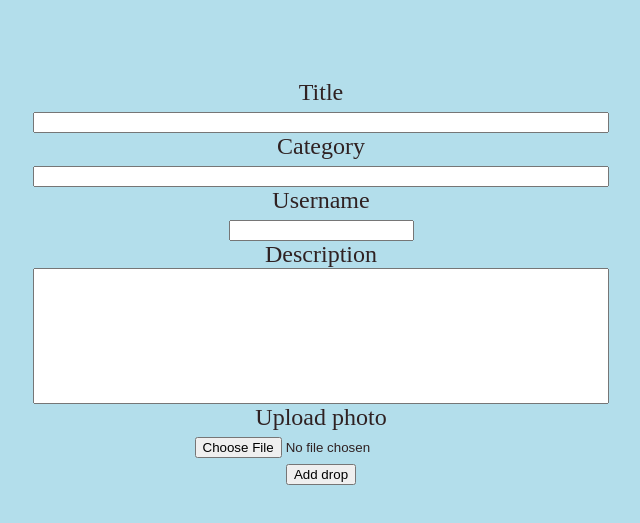
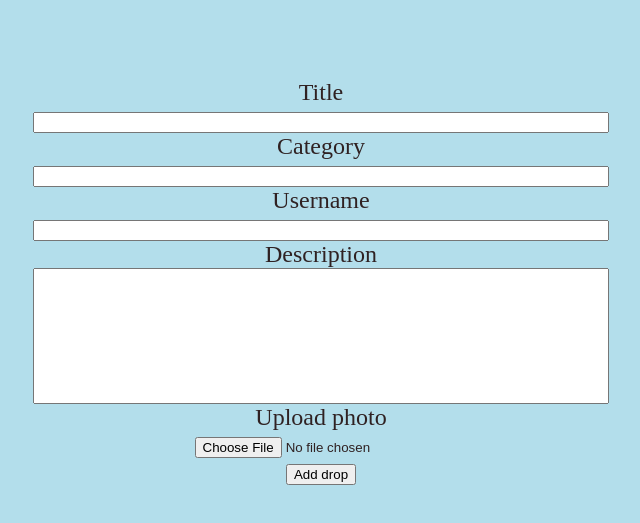
Before and after one commit to czara804/ryppl-team, a website: page client/index.html in a window 1280 px wide. Shown: the part 125-648 px from the top of the page, without its empty margins (323-963 px from the left). Drawn offline with Linux system fonts and the light colour scheme; no server answers.

Commit message:
styled form

```diff
--- a/client/index.html
+++ b/client/index.html
@@ -62,6 +62,9 @@
         input[id="drop-title"] {
             width:50%;
         }
+		input[id="drop-username"] {
+            width:50%;
+        }
 		input[id="drop-category"] {
             width:50%;
         }
```
